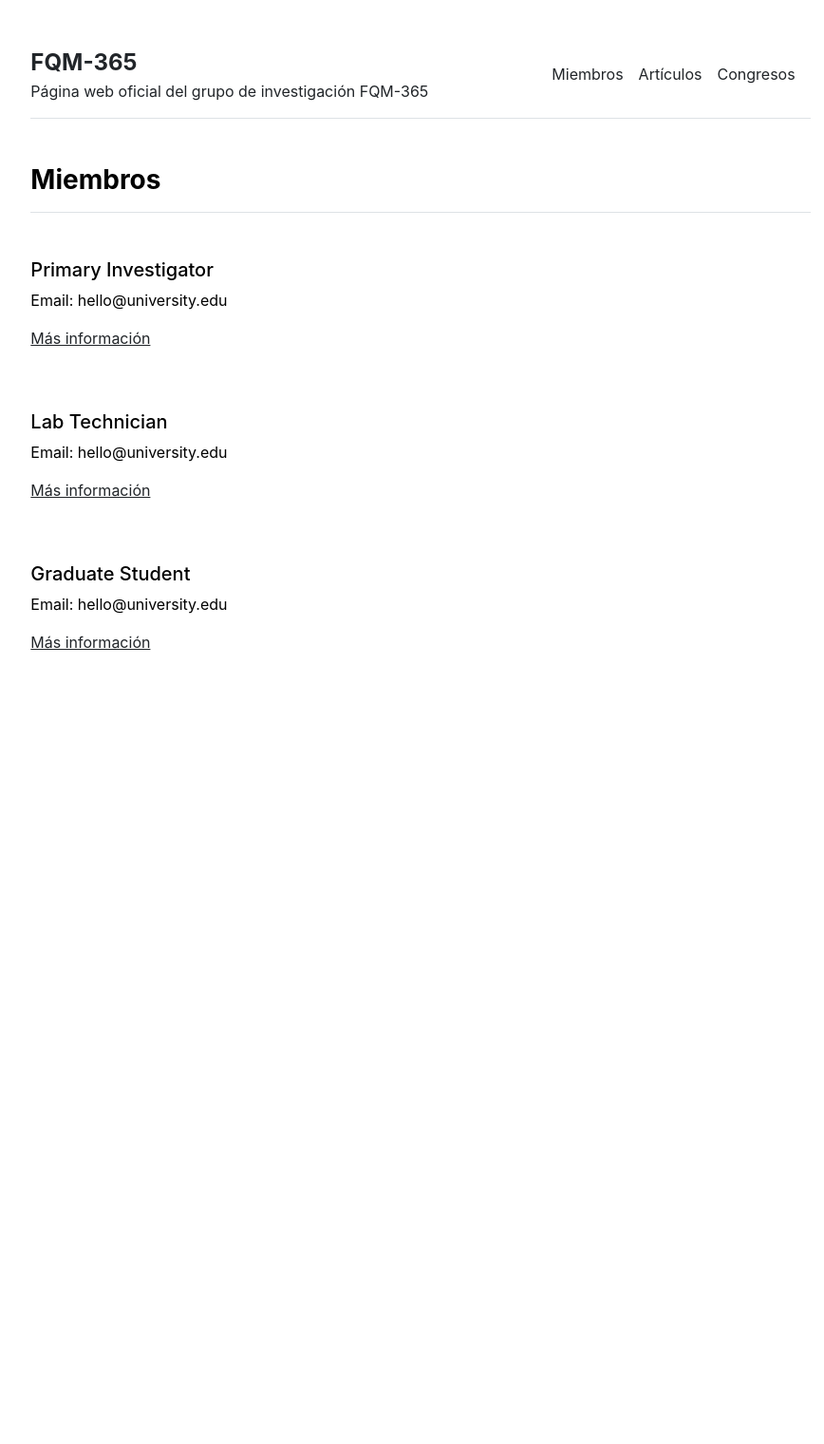
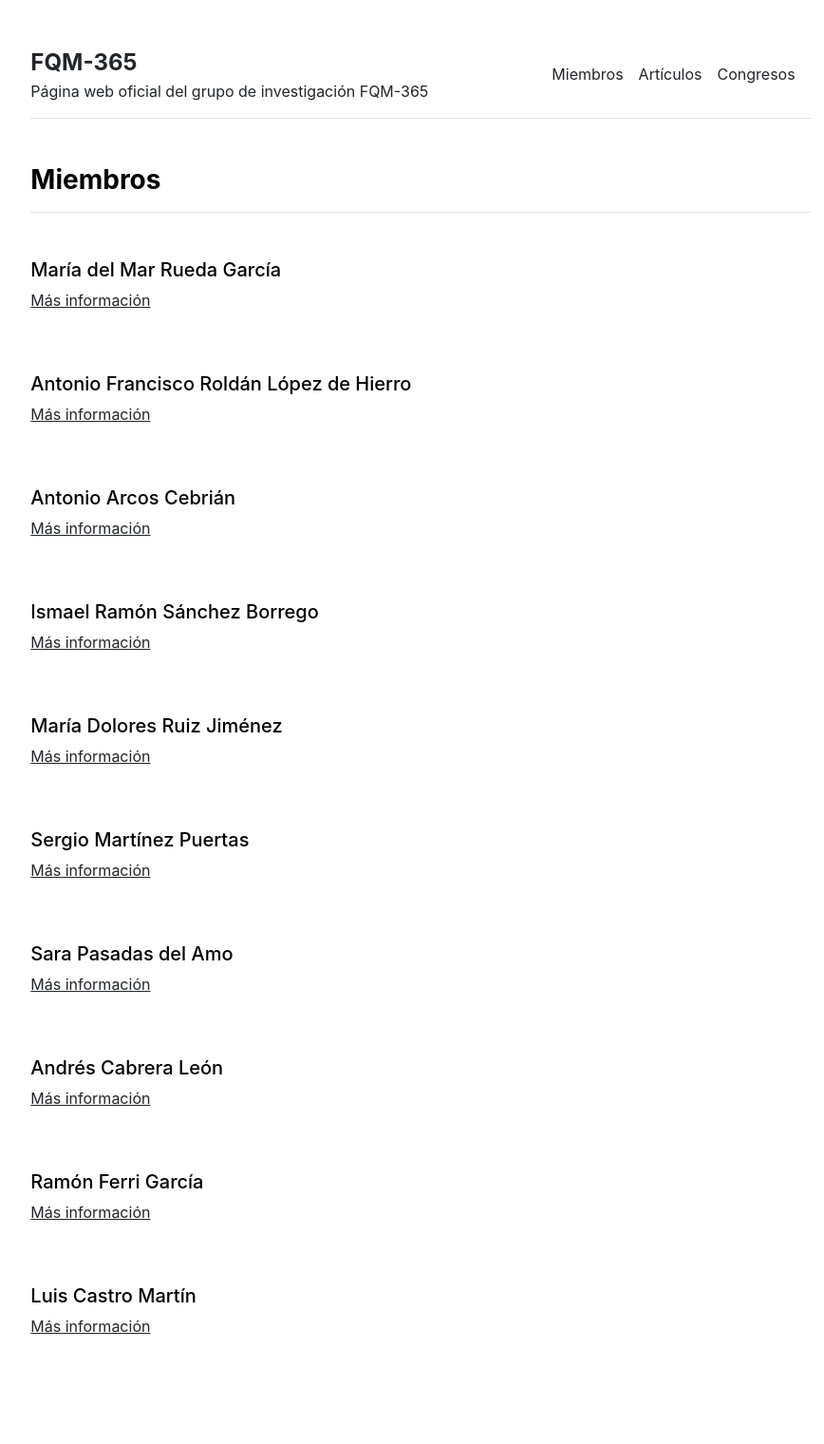
Before and after one commit to fqm365/fqm365.github.io, a Jekyll site: the page built from miembros.md, in a window 1280 px wide. Shown: the whole page at 95% size, without its empty margins (197-1065 px from the left). Built offline with Jekyll 4.4.1, drawn with Linux system fonts in a browser that asks for light colours; before the commit the page ends 900 px from its top, so only the background shows below that.

Commit message:
Add members

```diff
--- a/_data/settings.yml
+++ b/_data/settings.yml
@@ -4,9 +4,36 @@ menu:
 - {name: 'Congresos', url: '/congresos'}
 
 people:
-- {name: 'Primary Investigator', email: 'hello@university.edu', url: 'primary-investigator'}
-- {name: 'Lab Technician', title: 'Researcher', department: 'Physics & Astronomy', institution: 'Some University', institution_address: '1 Main Street, Canada', phone: '(000) 000-0000', email: 'hello@university.edu', office: 'Science Building 505', image: 'assets/img/lab-technician.jpg', url: 'lab-technician'}
-- {name: 'Graduate Student', title: 'Researcher', department: 'Physics & Astronomy', institution: 'Some University', institution_address: '1 Main Street, Canada', phone: '(000) 000-0000', email: 'hello@university.edu', office: 'Science Building 505', image: 'assets/img/graduate-student.jpg', url: 'graduate-student'}
+-
+   name: María del Mar Rueda García
+   url: mrueda
+-
+   name: Antonio Francisco Roldán López de Hierro
+   url: roldan
+-
+   name: Antonio Arcos Cebrián
+   url: arcos
+-
+   name: Ismael Ramón Sánchez Borrego
+   url: sanchez
+-
+   name: María Dolores Ruiz Jiménez
+   url: ruiz
+-
+   name: Sergio Martínez Puertas
+   url: martinez
+-
+   name: Sara Pasadas del Amo
+   url: pasadas
+-
+   name: Andrés Cabrera León
+   url: cabrera
+-
+   name: Ramón Ferri García
+   url: rferri
+-
+   name: Luis Castro Martín
+   url: luiscastro193
 
 congresos:
 -
--- a/_layouts/miembros.html
+++ b/_layouts/miembros.html
@@ -9,7 +9,6 @@ layout: default
 <div class="row g-5 mb-5">
   <div class="col-md-12">
     <h5>{{ person.name }}</h5>
-    <p>Email: {{ person.email }}</p>
     <p><a href="{{ site.github.url }}/miembros/{{ person.url }}">Más información</a></p>
   </div>
 </div>
--- /dev/null
+++ b/miembros/luiscastro193.md
@@ -0,0 +1,16 @@
+---
+layout: page
+title: "Luis Castro Martín"
+---
+
+Doctor en Estadística Aplicada
+
+Departamento de Métodos Cuantitativos para la Economía y la Empresa - Universidad de Granada
+
+Email: luiscastro193@ugr.es
+
+Orcid: <https://orcid.org/0000-0002-0934-4219>
+
+---
+
+Doctor por el programa de Doctorado en Estadística Matemática y Aplicada de la Universidad de Granada y graduado en Ingeniería Informática con un Máster Universitario Oficial en Ciencia de Datos e Ingeniería de Computadores. Lleva desde 2019 colaborando como investigador en la Universidad de Granada en proyectos de investigación a cargo de María del Mar Rueda García. Recientemente estuvo contratado para un proyecto sobre "Estudio de muestreos no probabilísticos. App terapias para dejar el consumo de cannabis" y trabajando como investigador en la Escuela Andaluza de Salud Pública. Actualmente es profesor sustituto en el Departamento de Métodos Cuantitativos para la Economía y la Empresa.
--- /dev/null
+++ b/miembros/mrueda.md
@@ -0,0 +1,14 @@
+---
+layout: page
+title: "María del Mar Rueda García"
+---
+
+Catedrática de Universidad
+
+Departamento de Estadística e Investigación Operativa - Universidad de Granada
+
+Email: mrueda@ugr.es
+
+---
+
+Investigadora Principal del grupo.
--- /dev/null
+++ b/miembros/pasadas.md
@@ -0,0 +1,6 @@
+---
+layout: page
+title: "Sara Pasadas del Amo"
+---
+
+[Google](https://www.google.com/search?q=Sara+Pasadas+del+Amo)
--- /dev/null
+++ b/miembros/roldan.md
@@ -0,0 +1,6 @@
+---
+layout: page
+title: "Antonio Francisco Roldán López de Hierro"
+---
+
+[Google](https://www.google.com/search?q=Antonio+Francisco+Rold%C3%A1n+L%C3%B3pez+de+Hierro)
```
Also changed, not shown: miembros/arcos.md (added, +6 -0 lines), miembros/cabrera.md (added, +6 -0 lines), miembros/ferri.md (added, +6 -0 lines), miembros/graduate-student.md (deleted, +0 -18 lines), miembros/lab-technician.md (deleted, +0 -18 lines), miembros/martinez.md (added, +6 -0 lines), miembros/primary-investigator.md (deleted, +0 -18 lines), miembros/ruiz.md (added, +6 -0 lines), miembros/sanchez.md (added, +6 -0 lines).
